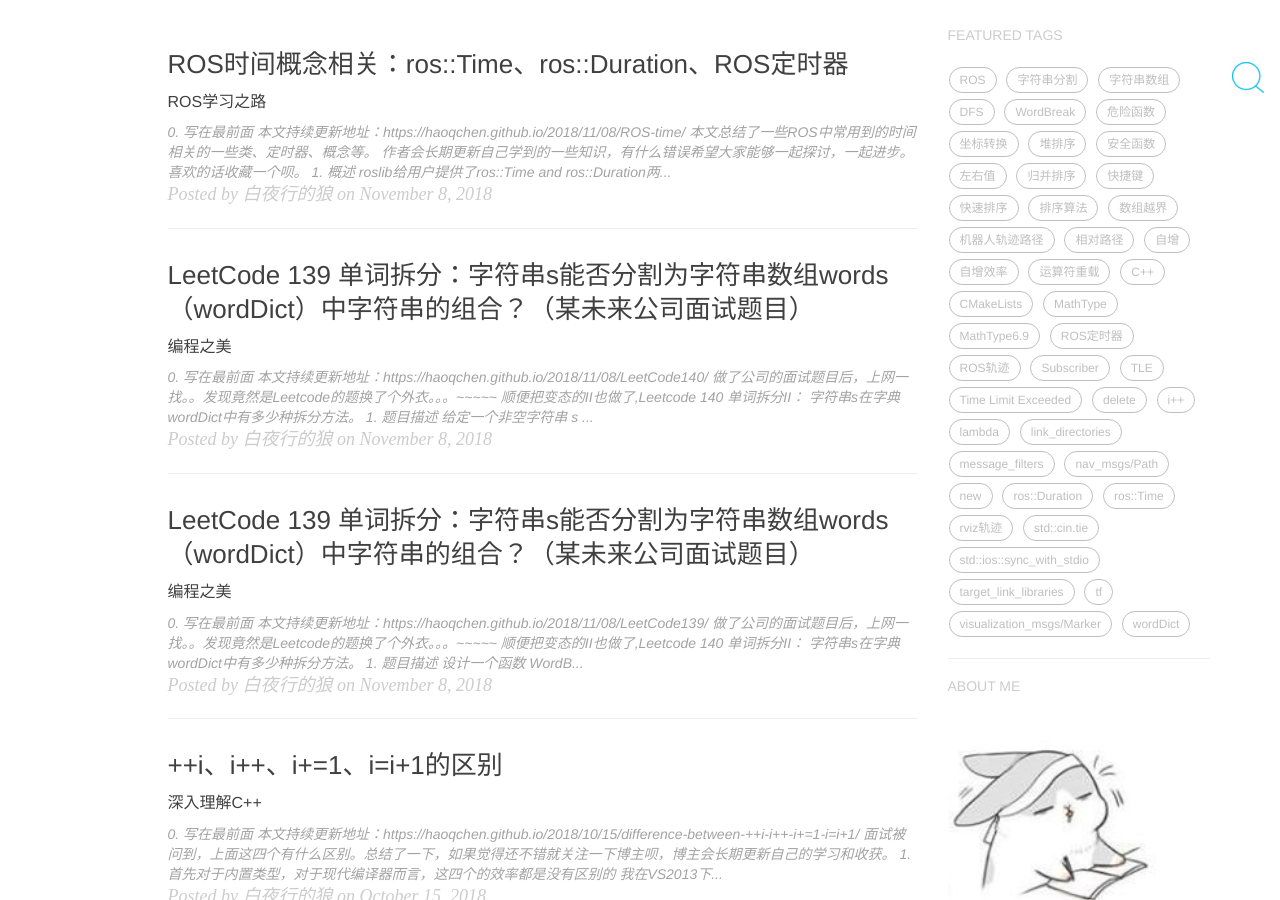
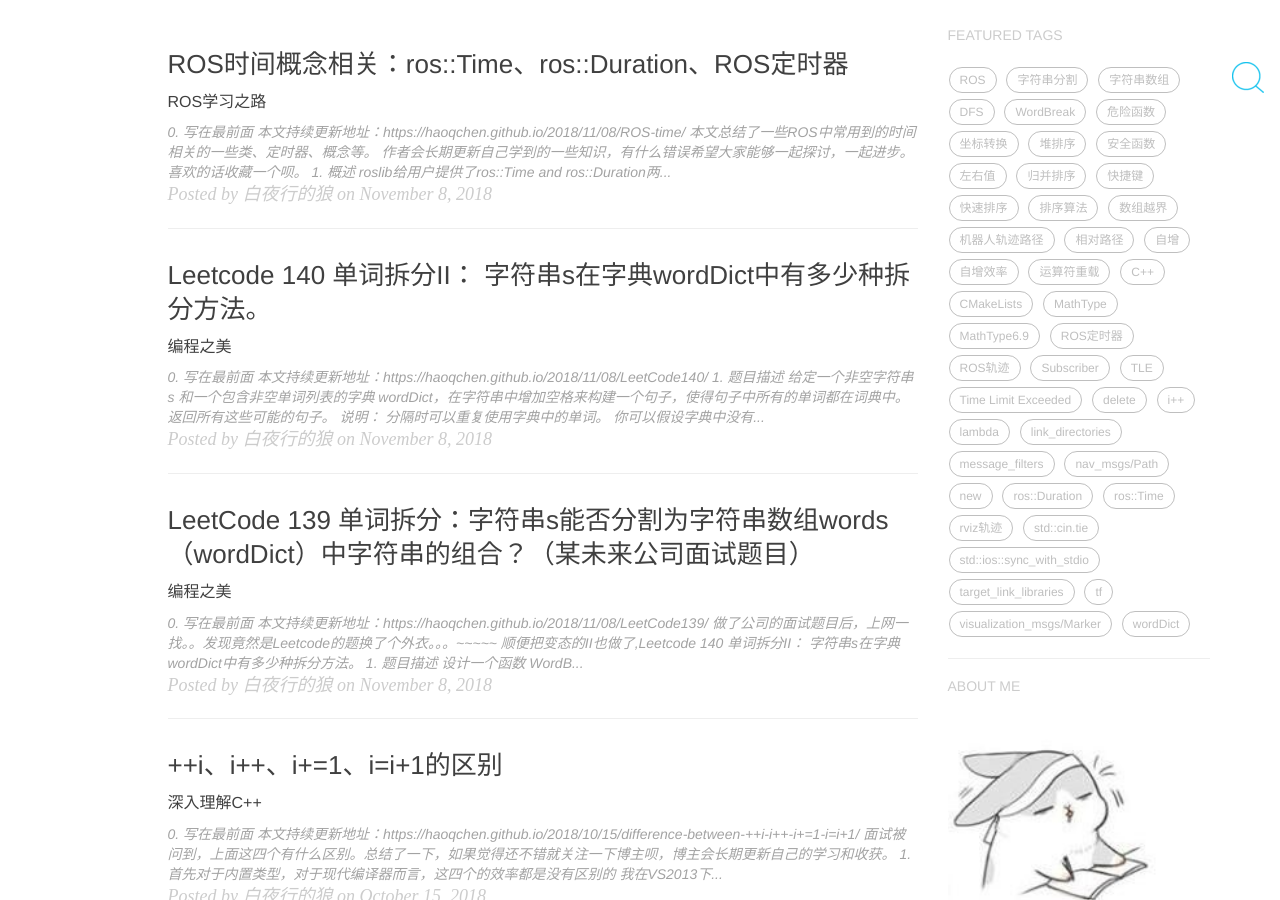
Before and after one commit to HaoQChen/HaoQChen.github.io, a Jekyll site: the page built from index.html, in a window 1280 px wide and 900 px high, scrolled down 420 px. Built offline with Jekyll 4.4.1, drawn with Linux system fonts in a browser that asks for light colours; nearby versions of some CDN libraries; the list of posts is cut into pages by our own code; comment, search, counter and statistics services are not loaded.

Commit message:
add blog LeetCode140

````diff
--- a/_posts/2018-11-08-LeetCode140.md
+++ b/_posts/2018-11-08-LeetCode140.md
@@ -1,6 +1,6 @@
 ---
 layout:     post
-title:      LeetCode 139 单词拆分：字符串s能否分割为字符串数组words（wordDict）中字符串的组合？（某未来公司面试题目）
+title:      Leetcode 140 单词拆分II： 字符串s在字典wordDict中有多少种拆分方法。
 subtitle:   编程之美
 date:       2018-11-08
 author:     白夜行的狼
@@ -16,10 +16,6 @@ tags:
 
 # 0. 写在最前面
 本文持续更新地址：<https://haoqchen.github.io/2018/11/08/LeetCode140/>
-
-做了公司的面试题目后，上网一找。。发现竟然是Leetcode的题换了个外衣。。。~~~~~
-
-顺便把变态的II也做了,[Leetcode 140 单词拆分II： 字符串s在字典wordDict中有多少种拆分方法。](https://haoqchen.github.io/2018/11/08/LeetCode140/)
 
 # 1. 题目描述
 给定一个非空字符串 s 和一个包含非空单词列表的字典 wordDict，在字符串中增加空格来构建一个句子，使得句子中所有的单词都在词典中。返回所有这些可能的句子。
@@ -186,7 +182,7 @@ int main(int argc, char** argv)
 ```
 
 # 4. 思路
-与单词拆分中的方法类似，详情请参考之前写的[LeetCode 139 单词拆分：字符串s能否分割为字符串数组words（wordDict）中字符串的组合？（某未来公司面试题目）](https://haoqchen.github.io/2018/11/08/LeetCode140/)。有一点区别的是，这里要用BFS而不是DFS，因为要找出所有的结果。用一个list\<int>& \_solution队列来实现栈的效果，暂存方案，然后当找到最后确定是正确的solution时再从头到尾将其放入私有成员vector\<string> solutions\_;中。同样为了避免超时问题，用一个bool* cannot\_\_;记录下，某个位置有多少种实现情况。比如在[10]这里分割的话，可以有3种情况，那么solution\_after\_index\_\[10]将会push\_back3个pair，每个pair的first和second表示的是solutions\_\[first]\[second]及其以后的子字符串就是在\[10]这里中断的所有结果。以后要是再遇到在\[10]这里截断，直接遍历加到后面即可。
+与单词拆分中的方法类似，详情请参考之前写的[LeetCode 139 单词拆分：字符串s能否分割为字符串数组words（wordDict）中字符串的组合？（某未来公司面试题目）](https://haoqchen.github.io/2018/11/08/LeetCode140/)。有一点区别的是，这里要用BFS而不是DFS，因为要找出所有的结果。用一个list\<int>& \_solution队列来实现栈的效果，暂存方案，然后当找到最后确定是正确的solution时再从头到尾将其放入私有成员vector\<string> solutions\_;中。同样为了避免超时问题，用一个bool* cannot\_break\_;记录是否在该位置无法进行切割，判断依据是下一层全部不能有solution。然后，考虑到从上到下会出现很多反复的情况，用一个vector\<vector\<pair\<int, int>>> solution\_after\_index\_;记录下，某个位置有多少种实现情况。比如在[10]这里分割的话，可以有3种情况，那么solution\_after\_index\_\[10]将会push\_back3个pair，每个pair的first和second表示的是solutions\_\[first]\[second]及其以后的子字符串就是在\[10]这里中断的所有结果。以后要是再遇到在\[10]这里截断，直接遍历加到后面即可。
 
 
 **版权声明：未经允许不得以任何形式转载**
````
